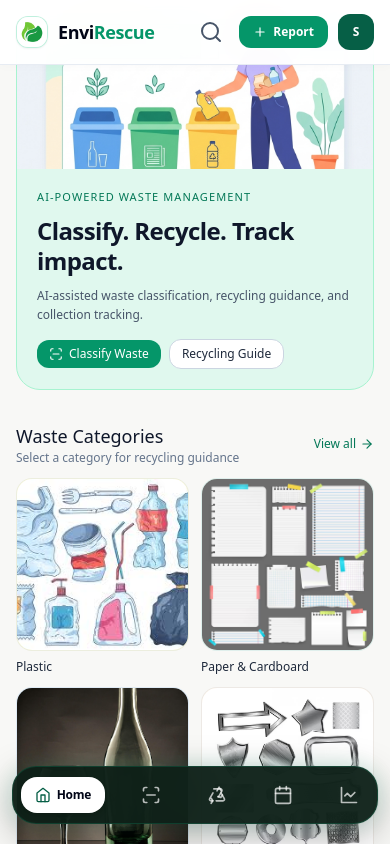
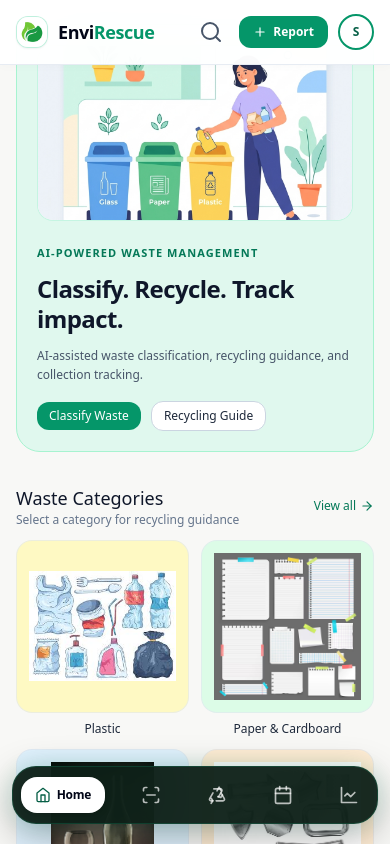
Before and after one commit to thetruesammyjay/EnviRescue, a Next.js app in the folder apps/web/: page / in a window 390 px wide. Shown: the top 844 px of the page. Built offline with nearby package versions, Linux system fonts and the light colour scheme.

Commit message:
fix(ui): responsive hero card on mobile, object-contain vectors, circular white-and-green avatar, and clean Classify button

```diff
--- a/apps/web/app/page.tsx
+++ b/apps/web/app/page.tsx
@@ -21,22 +21,21 @@ export default function HomePage() {
     <AppShell>
       <div className="space-y-8">
 
-        {/* ── Hero (visible image on mobile & desktop, reduced vertical padding) ── */}
-        <section className="rounded-3xl bg-[#e0f8ee] border border-emerald-200 overflow-hidden flex flex-col-reverse sm:flex-row items-center">
-          <div className="flex-1 p-5 sm:p-7 flex flex-col justify-center space-y-2.5 w-full">
-            <p className="text-[11px] font-medium uppercase tracking-widest text-emerald-700">
+        {/* ── Hero ── */}
+        <section className="rounded-3xl bg-[#e0f8ee] border border-emerald-200 overflow-hidden flex flex-col-reverse sm:flex-row items-center justify-between p-5 sm:p-7 gap-6">
+          <div className="flex-1 flex flex-col justify-center space-y-3 w-full">
+            <p className="text-[11px] font-semibold uppercase tracking-widest text-emerald-700">
               AI-Powered Waste Management
             </p>
-            <h1 className="text-2xl sm:text-4xl font-semibold tracking-tight text-slate-900 leading-tight">
+            <h1 className="text-2xl sm:text-3xl lg:text-4xl font-bold tracking-tight text-slate-900 leading-tight">
               Classify. Recycle.<br className="hidden sm:inline" /> Track impact.
             </h1>
-            <p className="text-xs sm:text-sm font-light text-slate-600 leading-relaxed max-w-sm">
+            <p className="text-xs sm:text-sm font-normal text-slate-600 leading-relaxed max-w-sm">
               AI-assisted waste classification, recycling guidance, and collection tracking.
             </p>
-            <div className="flex items-center gap-2 pt-1">
+            <div className="flex items-center gap-2.5 pt-1">
               <Link href="/classify">
                 <Button size="sm" variant="primary">
-                  <IconScan className="h-3.5 w-3.5" />
                   <span>Classify Waste</span>
                 </Button>
               </Link>
@@ -48,11 +47,11 @@ export default function HomePage() {
             </div>
           </div>
 
-          {/* Hero illustration — shown on mobile and desktop */}
-          <div className="w-full sm:w-60 md:w-72 h-36 sm:h-auto sm:self-stretch relative shrink-0 overflow-hidden">
+          {/* Hero image — fully contained and nicely rounded on mobile & desktop */}
+          <div className="w-full sm:w-64 md:w-80 h-44 sm:h-52 rounded-2xl overflow-hidden shadow-xs relative shrink-0 border border-emerald-300/40 bg-white">
             <img
               alt="Waste sorting"
-              className="absolute inset-0 w-full h-full object-cover"
+              className="w-full h-full object-cover object-center"
               src="/hero.jpg"
             />
           </div>
@@ -80,15 +79,15 @@ export default function HomePage() {
                 key={category.id}
               >
                 <div
-                  className={`relative w-full aspect-square rounded-2xl sm:rounded-[1.75rem] overflow-hidden border border-slate-200/60 transition-transform duration-150 group-hover:scale-[1.02] ${category.bgColor}`}
+                  className={`relative w-full aspect-square rounded-2xl sm:rounded-[1.75rem] overflow-hidden border border-slate-200/60 transition-transform duration-150 group-hover:scale-[1.02] flex items-center justify-center p-3 sm:p-4 ${category.bgColor}`}
                 >
                   <img
                     alt={category.name}
-                    className="absolute inset-0 w-full h-full object-cover"
+                    className="max-h-full max-w-full object-contain"
                     src={VECTOR_MAP[category.iconKey]}
                   />
                 </div>
-                <p className="mt-2 text-xs sm:text-sm font-light text-slate-800 truncate">
+                <p className="mt-2 text-xs sm:text-sm font-medium text-slate-800 text-center truncate">
                   {category.name}
                 </p>
               </Link>
--- a/apps/web/components/layout/app-shell.tsx
+++ b/apps/web/components/layout/app-shell.tsx
@@ -128,7 +128,7 @@ export function AppShell({ children }: { children: ReactNode }) {
               <Tooltip label={user.fullName} position="bottom">
                 <button
                   aria-label="User profile menu"
-                  className="w-9 h-9 rounded-xl bg-emerald-800 text-white flex items-center justify-center text-xs font-bold hover:opacity-95 active:scale-95 transition-all shadow-xs"
+                  className="w-9 h-9 rounded-full bg-white border-2 border-emerald-600 text-emerald-800 flex items-center justify-center text-xs font-bold hover:bg-emerald-50 active:scale-95 transition-all shadow-xs"
                   onClick={() => setMenuOpen((v) => !v)}
                 >
                   {user.fullName.charAt(0)}
```
Also changed, not shown: 47 other files (tests, documents, lock files or other folders).
